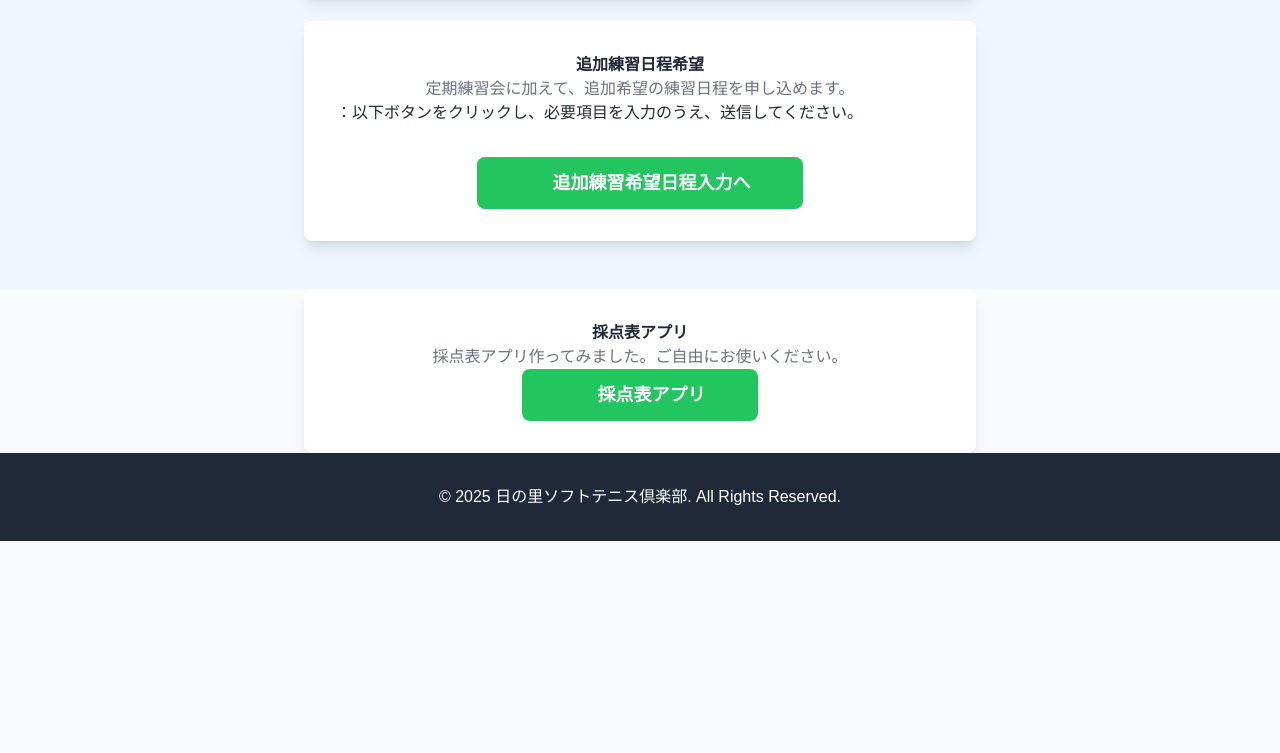
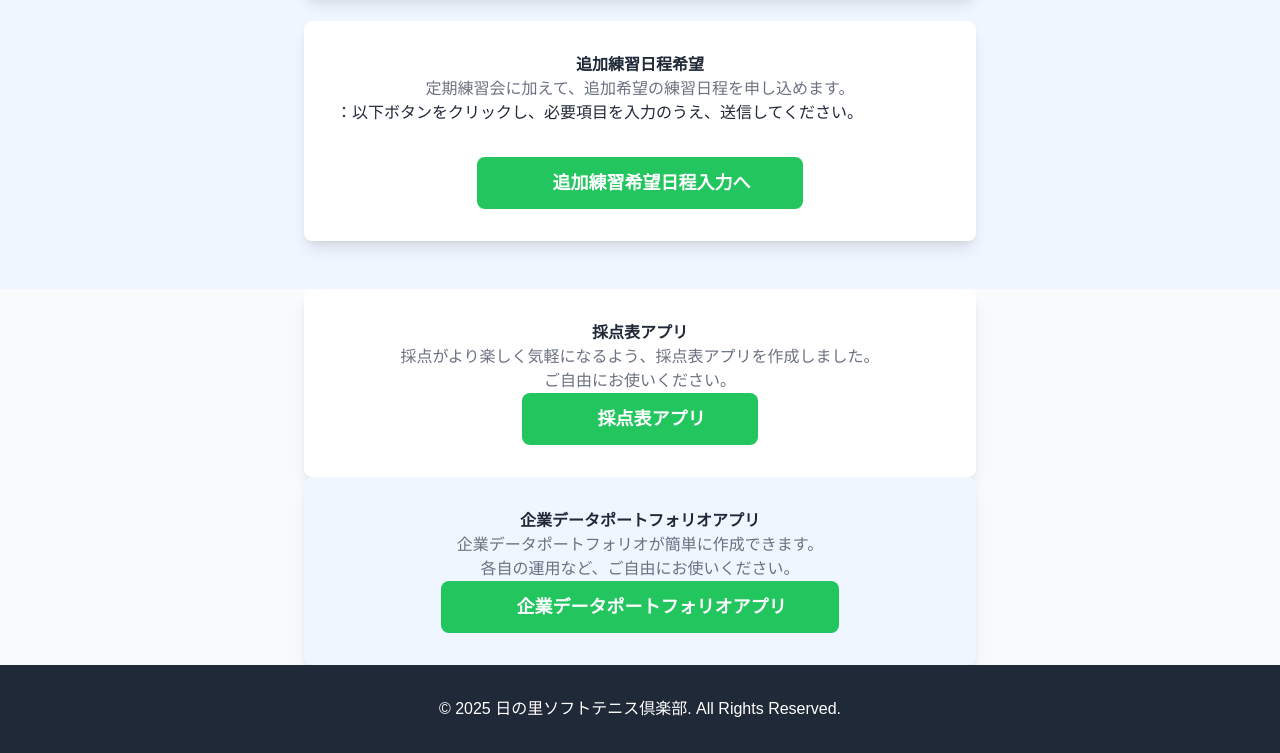
Before and after one commit to hinosatosofttennis/club, a plain HTML site: page index.html in a window 1280 px wide. Shown: the part 4599-5352 px from the top of the page. Before the commit the page ends 5140 px from the top, so only its background shows below. Drawn offline with nearby package versions, Linux system fonts and the light colour scheme; a web font is replaced by a local one.

Commit message:
Update index.html
企業データポートフォリオ追加

```diff
--- a/index.html
+++ b/index.html
@@ -293,13 +293,21 @@
         <section>
          <div class="max-w-2xl mx-auto bg-white p-8 rounded-lg shadow-lg text-center">
                         <p><strong>採点表アプリ</strong></p>
-                        <p class="text-gray-500">採点表アプリ作ってみました。ご自由にお使いください。</p>
+                        <p class="text-gray-500">採点がより楽しく気軽になるよう、採点表アプリを作成しました。<br>ご自由にお使いください。</p>
                        <a href="https://hinosatosofttennis.github.io/Softtennis-score/" download class="inline-block bg-green-500 text-white font-bold py-3 px-8 rounded-lg text-lg hover:bg-green-600 transition duration-300">
                        　 採点表アプリ
                   　　 </a>
                　　 </div>
         </section>
-
+        <section>
+         <div class="max-w-2xl mx-auto bg-blue-50 p-8 rounded-lg shadow-lg text-center">
+                        <p><strong>企業データポートフォリオアプリ</strong></p>
+                        <p class="text-gray-500">企業データポートフォリオが簡単に作成できます。<br>各自の運用など、ご自由にお使いください。</p>
+                       <a href="https://hinosatosofttennis.github.io/finance/" download class="inline-block bg-green-500 text-white font-bold py-3 px-8 rounded-lg text-lg hover:bg-green-600 transition duration-300">
+                       　 企業データポートフォリオアプリ
+                  　　 </a>
+               　　 </div>
+        </section>
 
     </main>
 
```
